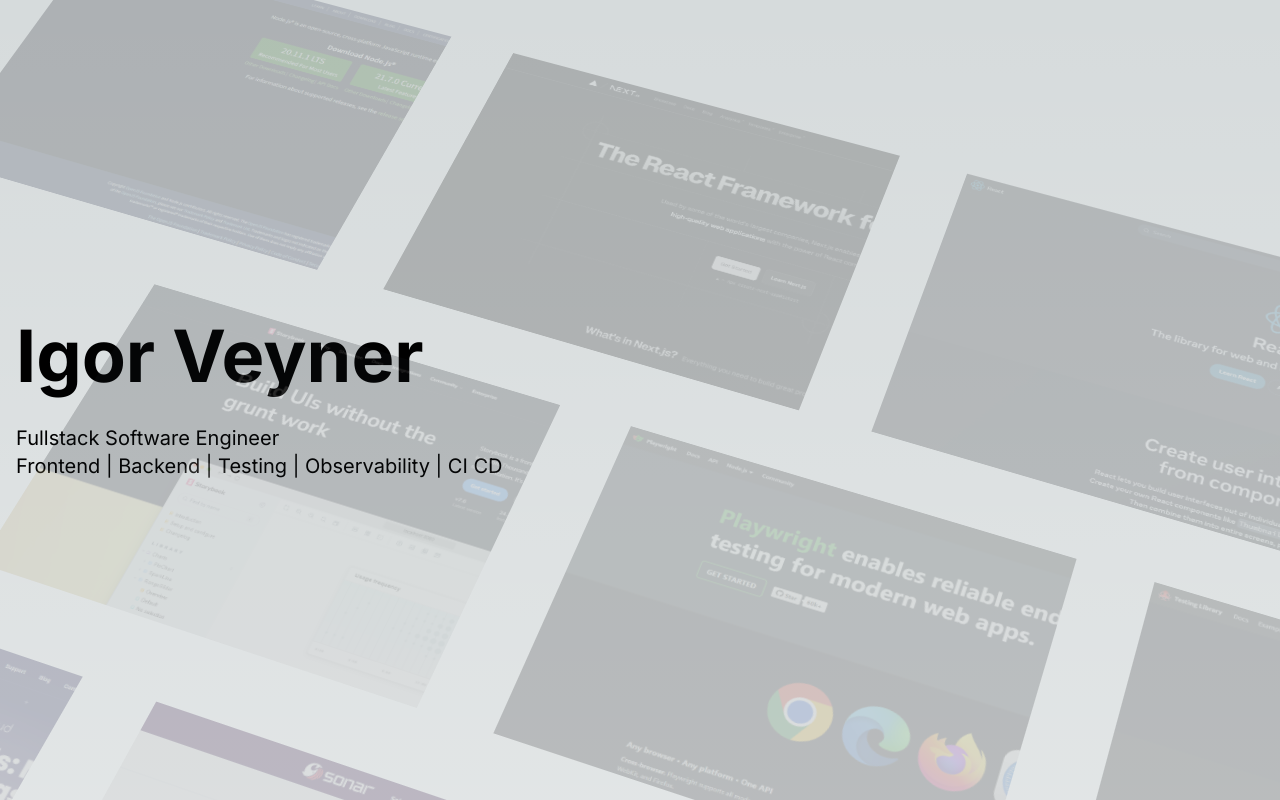
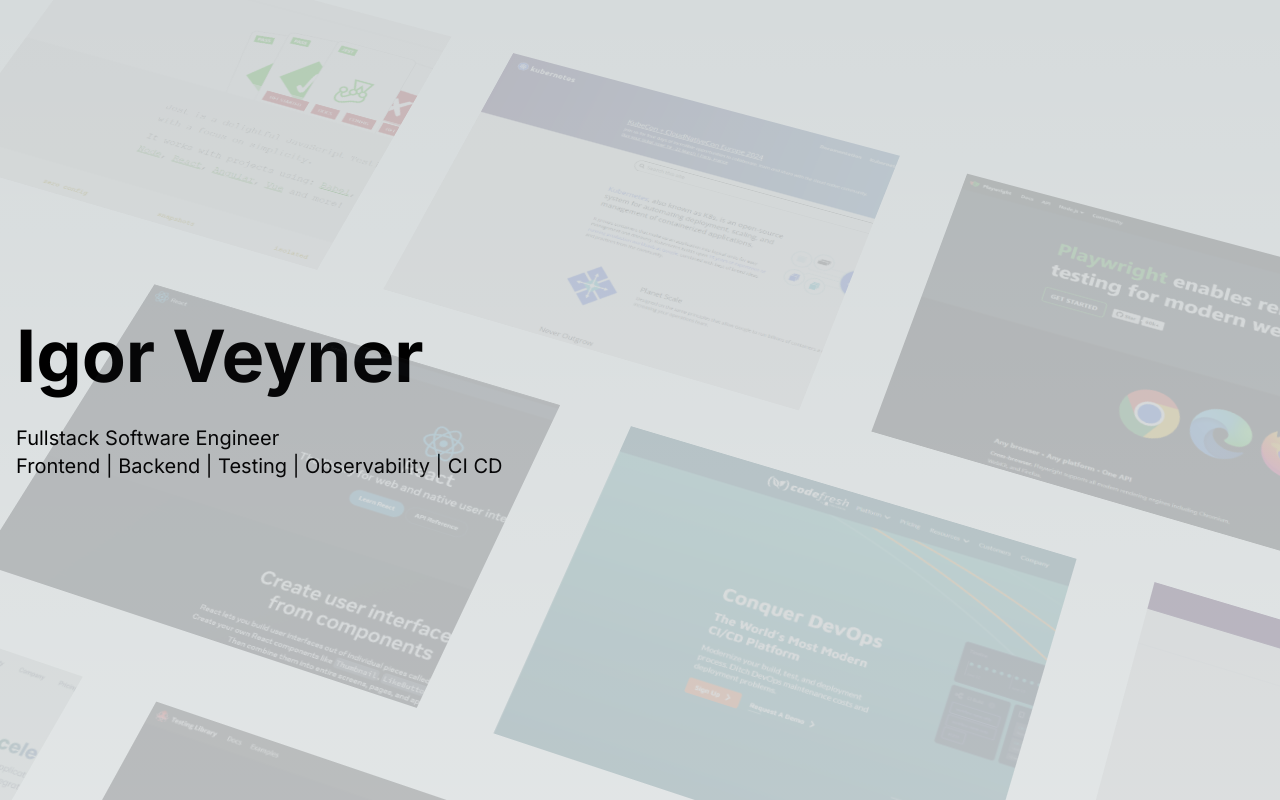
Before and after one commit to iveyner95/website, a Next.js app: page / in a window 1280 px wide. Shown: the top 800 px of the page. Built offline with nearby package versions, Linux system fonts and the light colour scheme.

Commit message:
feat: shuffle previews on render

```diff
--- a/app/__fixtures__/previews.ts
+++ b/app/__fixtures__/previews.ts
@@ -1,6 +1,7 @@
+import _ from 'lodash'
 import { Preview } from '../types'
 
-export const previews: Preview[] = [
+const rawPreviews: Preview[] = [
   {
     title: "React",
     link: "https://react.dev/",
@@ -77,3 +78,5 @@
     thumbnail: "/unleash.png"
   },
 ]
+
+export const previews = _.shuffle(rawPreviews)
--- a/app/components/hero-parallax/HeroParallax.tsx
+++ b/app/components/hero-parallax/HeroParallax.tsx
@@ -97,7 +97,6 @@
 }
 
 const useProcessedPreviews = (previews: Preview[]) => {
-  // TODO: randomize previews with lodash shuffle
   const firstRow = previews.slice(0, 5);
   const secondRow = previews.slice(5, 10);
   const thirdRow = previews.slice(10, 15);
--- a/package.json
+++ b/package.json
@@ -11,12 +11,14 @@
   "dependencies": {
     "clsx": "^2.1.0",
     "framer-motion": "^11.0.8",
+    "lodash": "^4.17.21",
     "next": "14.1.2",
     "react": "^18",
     "react-dom": "^18",
     "tailwind-merge": "^2.2.1"
   },
   "devDependencies": {
+    "@types/lodash": "^4.14.202",
     "@types/node": "^20",
     "@types/react": "^18",
     "@types/react-dom": "^18",
```
Also changed, not shown: 1 other file (tests, documents, lock files or other folders).
